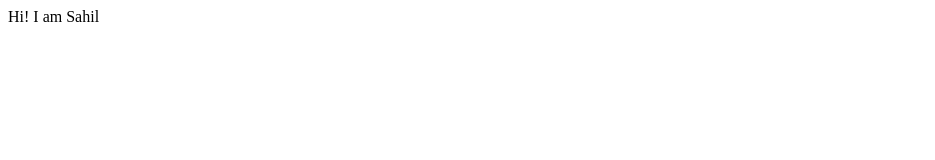
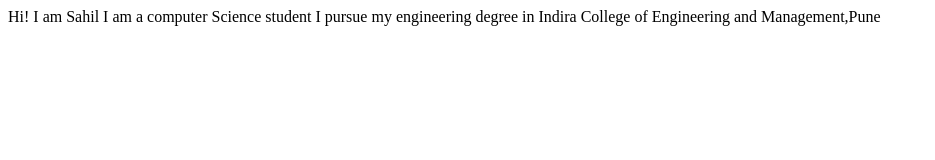
Before and after one commit to SahilBhosale0808/sahilbhosale-site, a plain HTML site: page index.html in a window 1280 px wide. Shown: the whole page, without its empty margins (0-935 px from the left). Drawn offline with Linux system fonts and the light colour scheme.

Commit message:
Update index.html

```diff
--- a/index.html
+++ b/index.html
@@ -8,5 +8,7 @@
 </head>
 <body>
     Hi! I am Sahil
+    I am a computer Science student
+    I pursue my engineering degree in Indira College of Engineering and Management,Pune
 </body>
 </html>
```
